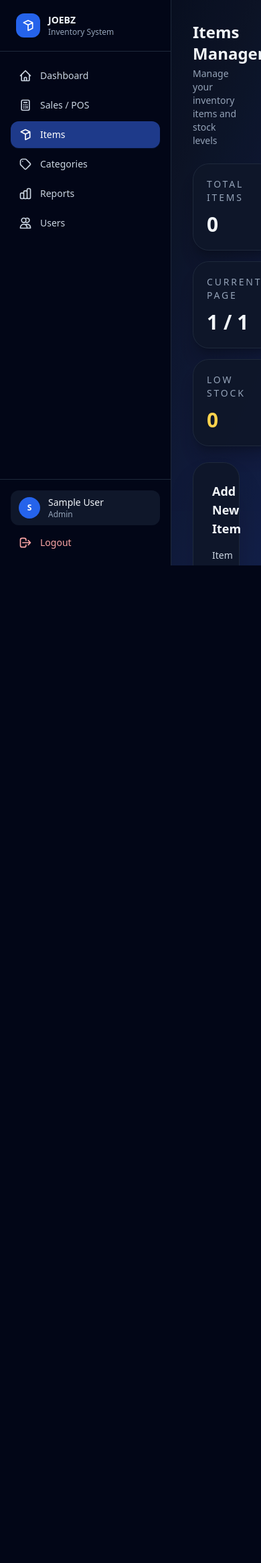
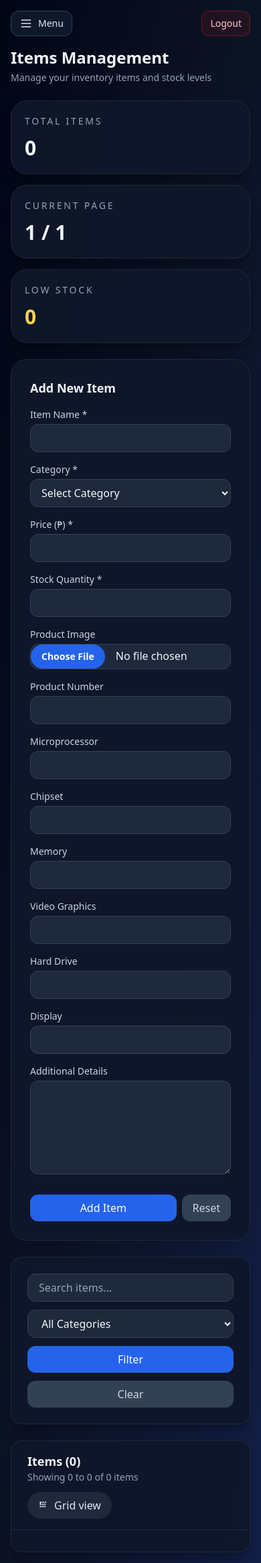
Before and after one commit to justinebaoy/joebz_inventory, a PHP site: page /Inventory_Joebz/items.php in a window 390 px wide. Shown: the whole page at 67% size. Before the commit the page ends 844 px from the top, so only its background shows below. Run offline with PHP 8.4, Linux system fonts and the light colour scheme; the visitor is signed in with stand-in values (Sample User, id 1); data that the repository does not hold is empty; some libraries are stand-ins or nearby versions.

Commit message:
Improve item description readability and mobile layout

```diff
--- a/items.php
+++ b/items.php
@@ -351,8 +351,8 @@ if ($items_result === false) {
 <body class="bg-gradient-to-br from-slate-950 via-slate-900 to-blue-950 text-slate-100 min-h-screen">
 
 <!-- ── SIDEBAR ── -->
-<div class="flex h-screen overflow-hidden">
-  <aside class="w-64 bg-slate-950 border-r border-slate-800 flex flex-col fixed h-full z-10">
+<div class="flex min-h-screen">
+  <aside id="sidebar" class="fixed inset-y-0 left-0 z-40 w-64 transform bg-slate-950 border-r border-slate-800 flex flex-col transition-transform duration-200 ease-out -translate-x-full md:translate-x-0">
 
     <!-- Logo -->
     <div class="flex items-center gap-3 px-6 py-5 border-b border-slate-800">
@@ -459,8 +459,20 @@ if ($items_result === false) {
     </div>
   </aside>
 
+  <div id="sidebar-overlay" class="fixed inset-0 z-30 hidden bg-black/60 md:hidden"></div>
+
   <!-- ── MAIN CONTENT ── -->
-  <main class="ml-64 flex-1 overflow-y-auto p-8 bg-slate-950/20">
+  <main class="flex-1 w-full overflow-y-auto p-4 sm:p-6 lg:p-8 md:ml-64 bg-slate-950/20">
+
+    <div class="mb-4 flex items-center justify-between gap-3 md:hidden">
+      <button type="button" id="open-sidebar" class="inline-flex items-center gap-2 rounded-xl border border-slate-700 bg-slate-900 px-3 py-2 text-sm font-medium text-slate-200">
+        <svg class="h-5 w-5" fill="none" stroke="currentColor" viewBox="0 0 24 24">
+          <path stroke-linecap="round" stroke-linejoin="round" stroke-width="2" d="M4 6h16M4 12h16M4 18h16"/>
+        </svg>
+        Menu
+      </button>
+      <a href="logout.php" class="inline-flex items-center gap-2 rounded-xl border border-red-700/50 bg-red-900/20 px-3 py-2 text-sm text-red-200">Logout</a>
+    </div>
 
     <!-- Header -->
     <div class="mb-6">
@@ -502,7 +514,7 @@ if ($items_result === false) {
 
       <!-- ── CREATE/EDIT FORM ── -->
       <div class="lg:col-span-1">
-        <div class="bg-slate-900/95 rounded-3xl border border-slate-800 shadow-2xl shadow-black/20 p-7 sticky top-6">
+        <div class="bg-slate-900/95 rounded-3xl border border-slate-800 shadow-2xl shadow-black/20 p-7 lg:sticky lg:top-6">
 
           <h2 class="text-lg font-bold text-slate-100 mb-4" id="form-title">Add New Item</h2>
 
@@ -605,8 +617,8 @@ if ($items_result === false) {
               <!-- Details -->
               <div>
                 <label class="block text-sm font-medium text-slate-300 mb-1">Additional Details</label>
-                <textarea name="details" id="item-description" rows="3"
-                          class="w-full px-3 py-2 bg-slate-800 border border-slate-700 rounded-xl text-slate-100 placeholder-slate-400 focus:outline-none focus:ring-2 focus:ring-blue-500 resize-none"><?= htmlspecialchars($_POST['details'] ?? '') ?></textarea>
+                <textarea name="details" id="item-description" rows="5"
+                          class="w-full min-h-[140px] px-3 py-2 bg-slate-800 border border-slate-700 rounded-xl text-slate-100 placeholder-slate-400 focus:outline-none focus:ring-2 focus:ring-blue-500 resize-y"><?= htmlspecialchars($_POST['details'] ?? '') ?></textarea>
               </div>
 
               <!-- Buttons -->
@@ -631,13 +643,13 @@ if ($items_result === false) {
         <!-- Filters -->
         <div class="bg-slate-900/95 rounded-2xl border border-slate-800 shadow-xl shadow-black/20 mb-6">
           <div class="p-6">
-            <form method="GET" class="flex flex-wrap gap-4">
-              <div class="flex-1 min-w-64">
+            <form method="GET" class="flex flex-col gap-3 sm:flex-row sm:flex-wrap sm:gap-4">
+              <div class="w-full sm:flex-1 sm:min-w-64">
                 <input type="text" name="search" value="<?= htmlspecialchars($search) ?>"
                        placeholder="Search items..."
                        class="w-full px-4 py-2 bg-slate-800 border border-slate-700 rounded-xl text-slate-100 placeholder-slate-400 focus:outline-none focus:ring-2 focus:ring-blue-500">
               </div>
-              <div class="min-w-48">
+              <div class="w-full sm:min-w-48">
                 <select name="category" class="w-full px-4 py-2 bg-slate-800 border border-slate-700 rounded-xl text-slate-100 focus:outline-none focus:ring-2 focus:ring-blue-500">
                   <option value="0">All Categories</option>
                   <?php
@@ -650,11 +662,11 @@ if ($items_result === false) {
                 </select>
               </div>
               <button type="submit"
-                      class="px-6 py-2 bg-blue-600 hover:bg-blue-700 rounded-xl text-white font-medium transition">
+                      class="w-full sm:w-auto px-6 py-2 bg-blue-600 hover:bg-blue-700 rounded-xl text-white font-medium transition">
                 Filter
               </button>
               <a href="items.php"
-                 class="px-6 py-2 bg-slate-700 hover:bg-slate-600 rounded-xl text-slate-300 font-medium transition">
+                 class="w-full text-center sm:w-auto px-6 py-2 bg-slate-700 hover:bg-slate-600 rounded-xl text-slate-300 font-medium transition">
                 Clear
               </a>
             </form>
@@ -681,7 +693,7 @@ if ($items_result === false) {
             </div>
           </div>
 
-          <div class="p-6 grid gap-6 sm:grid-cols-2 xl:grid-cols-3">
+          <div class="p-4 sm:p-6 grid gap-6 sm:grid-cols-2 xl:grid-cols-3">
             <?php while ($item = $items_result->fetch_assoc()): ?>
             <article class="group flex h-full flex-col overflow-hidden rounded-3xl border border-slate-800 bg-slate-950 shadow-xl transition hover:-translate-y-1 hover:shadow-2xl">
               <div class="relative h-56 bg-slate-900">
@@ -698,14 +710,14 @@ if ($items_result === false) {
                   <div class="mb-3 text-xs uppercase tracking-[0.18em] text-slate-400">Description</div>
                   <?php $specs = parseSpecLines($item['description']); ?>
                   <?php if (!empty($specs)): ?>
-                    <dl class="space-y-2 overflow-y-auto max-h-[18rem] pr-1">
+                    <dl class="space-y-2 pr-1">
                       <?php foreach ($specs as $label => $value): ?>
                         <?php if (is_int($label)): ?>
                           <div class="rounded-xl bg-slate-950/80 px-3 py-2 text-slate-400 break-words">
                             <?= htmlspecialchars($value) ?>
                           </div>
                         <?php else: ?>
-                          <div class="grid gap-3 rounded-xl bg-slate-950/80 px-3 py-2 sm:grid-cols-[140px_minmax(0,1fr)] break-words">
+                          <div class="grid gap-2 rounded-xl bg-slate-950/80 px-3 py-2 md:grid-cols-[140px_minmax(0,1fr)] break-words">
                             <dt class="font-medium text-slate-300 break-words"><?= htmlspecialchars($label) ?></dt>
                             <dd class="text-slate-400 break-words"><?= htmlspecialchars($value) ?></dd>
                           </div>
@@ -795,6 +807,37 @@ if ($items_result === false) {
 </div>
 
 <script>
+const sidebar = document.getElementById('sidebar');
+const sidebarOverlay = document.getElementById('sidebar-overlay');
+const openSidebarBtn = document.getElementById('open-sidebar');
+
+function openSidebar() {
+  if (!sidebar || window.innerWidth >= 768) return;
+  sidebar.classList.remove('-translate-x-full');
+  sidebarOverlay.classList.remove('hidden');
+}
+
+function closeSidebar() {
+  if (!sidebar || window.innerWidth >= 768) return;
+  sidebar.classList.add('-translate-x-full');
+  sidebarOverlay.classList.add('hidden');
+}
+
+if (openSidebarBtn) {
+  openSidebarBtn.addEventListener('click', openSidebar);
+}
+if (sidebarOverlay) {
+  sidebarOverlay.addEventListener('click', closeSidebar);
+}
+window.addEventListener('resize', () => {
+  if (window.innerWidth >= 768) {
+    sidebar.classList.remove('-translate-x-full');
+    sidebarOverlay.classList.add('hidden');
+  } else {
+    sidebar.classList.add('-translate-x-full');
+  }
+});
+
 function openEditItem(button) {
   const item = JSON.parse(button.dataset.item);
 
```
Also changed, not shown: sales.php (+35 -3 lines).
